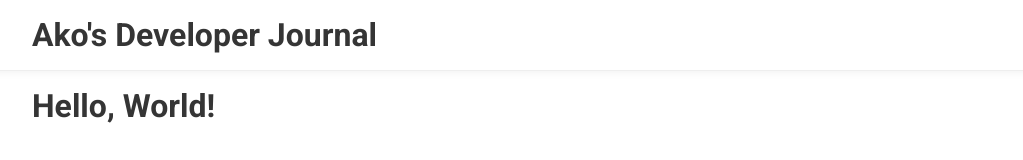
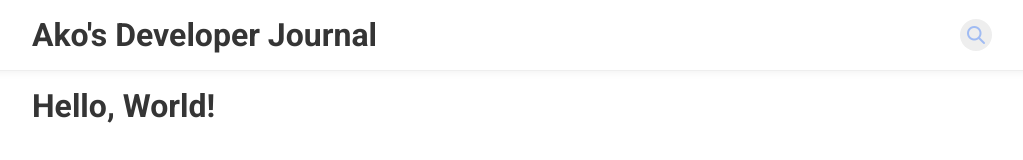
Before and after one commit to kaganAhmetOkan/akos-devjou, a Next.js app: page / in a window 1280 px wide. Shown: the top 160 px of the page, without its empty margins (128-1151 px from the left). Built offline with nearby package versions, Linux system fonts and the light colour scheme.

Commit message:
Add SearchBar

```diff
--- a/components/Header/Header.module.scss
+++ b/components/Header/Header.module.scss
@@ -1,5 +1,6 @@
 .main {
   display: flex;
+  align-items: center;
   justify-content: space-between;
   padding: 1rem var(--desktop-padding);
   border-bottom: 1px solid var(--secondary);
--- a/components/Header/Header.tsx
+++ b/components/Header/Header.tsx
@@ -1,5 +1,6 @@
 import style from "./Header.module.scss";
 import Link from "next/link";
+import SearchBar from "../SearchBar/SearchBar";
 
 export default function Header() {
   const title = `Ako's Developer Journal`
@@ -9,6 +10,9 @@ export default function Header() {
       <Link href={"/"}>
         <h1>{title}</h1>
       </Link>
+      <div className={style.buttons}>
+        <SearchBar />
+      </div>
     </header>
   );
 };
--- /dev/null
+++ b/components/SearchBar/SearchBar.module.scss
@@ -0,0 +1,35 @@
+.main {
+  display: flex;
+  background-color: var(--secondary);
+  gap: 0.5rem;
+  border-radius: 10rem;
+  transition: background-color 250ms, gap 250ms;
+}
+
+.input {
+  background-color: transparent;
+  border-radius: 10rem;
+  max-width: 15rem;
+  transition: max-width 250ms, padding 250ms;
+}
+
+.input:focus-visible {
+  outline: none;
+}
+
+.main[data-visible=false] {
+  gap: 0;
+  background-color: transparent;
+
+  .input {
+    max-width: 0;
+    padding: 0;
+  }
+}
+
+.main[data-visible=true] {
+  .button:hover,
+  .button:focus-visible {
+    transform: translateY(0);
+  }
+}
--- /dev/null
+++ b/components/SearchBar/SearchBar.tsx
@@ -0,0 +1,38 @@
+"use client";
+import style from "./SearchBar.module.scss";
+import Image from "next/image";
+import { useState } from "react";
+import { useColorScheme } from "@/hooks/useMediaQuery";
+
+export default function SearchBar() {
+  const [visible, setVisible] = useState(false);
+  const { isLight } = useColorScheme();
+  const iconSrc = isLight ? "/icons/search_light.png" : "/icons/search_dark.png";
+  const iconSize = 24;
+
+  function toggleVisible() {
+    setVisible(!visible);
+  };
+
+  // TODO: Add search functionality
+  // TODO: Search after user stops typing
+
+  return (
+    <search className={style.main} data-visible={visible}>
+      <input
+        className={style.input}
+        type="text"
+        placeholder="Search"
+        disabled={!visible}
+      />
+      <button className={style.button} data-type="icon" onClick={toggleVisible}>
+        <Image
+          src={iconSrc}
+          alt="search"
+          width={iconSize}
+          height={iconSize}
+        />
+      </button>
+    </search>
+  );
+};
--- a/package.json
+++ b/package.json
@@ -1,6 +1,6 @@
 {
   "name": "akos-devjou",
-  "version": "0.3.2",
+  "version": "0.4.0",
   "description": "Source code of my personal blog website, Ako's Developer Journal.",
   "repository": "https://github.com/kaganAhmetOkan/akos-devjou",
   "author": "Kağan Ahmet Okan <okaganahmet@gmail.com>",
```
